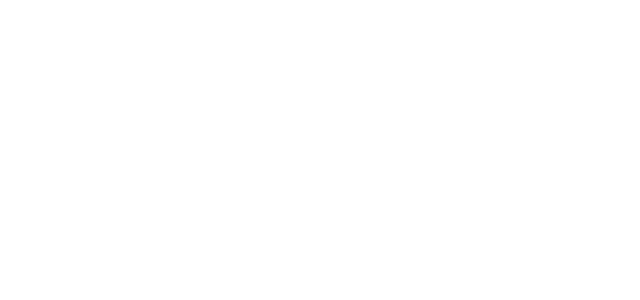
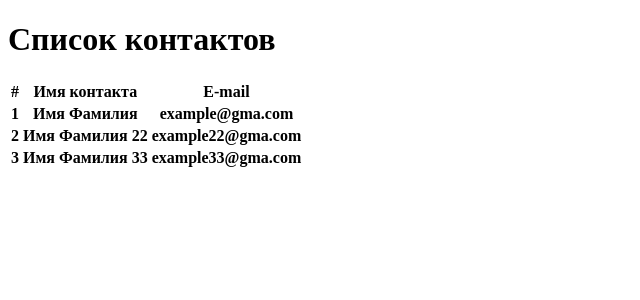
Before and after one commit to GageOsu/C-React-Bootstrap-Contacts-CRUD, a React (Vite) app in the folder client/: page / in a window 1280 px wide. Shown: the top 300 px of the page, without its empty margins (0-640 px from the left). Built offline with nearby package versions, Linux system fonts and the light colour scheme.

Commit message:
create view

```diff
--- a/client/src/App.css
+++ /dev/null
@@ -1,3 +0,0 @@
-.App {
-  text-align: center;
-}
--- a/client/src/App.jsx
+++ b/client/src/App.jsx
@@ -1,10 +1,45 @@
 import { useState } from 'react'
-import './App.css'
 
 function App() {
   return (
-    <div className='App'>
+    <div>
+      <div>
+        <div>
+          <h1>Список контактов</h1>
+        </div>
+        <div>
+          <table>
+            <thead>
+              <tr>
+                <th>#</th>
+                <th>Имя контакта</th>
+                <th>E-mail</th>
+              </tr>
+            </thead>
+            <tbody>
 
+              <tr>
+                <th>1</th>
+                <th>Имя Фамилия</th>
+                <th>example@gma.com</th>
+              </tr>
+
+              <tr>
+                <th>2</th>
+                <th>Имя Фамилия 22</th>
+                <th>example22@gma.com</th>
+              </tr>
+
+              <tr>
+                <th>3</th>
+                <th>Имя Фамилия 33</th>
+                <th>example33@gma.com</th>
+              </tr>
+
+            </tbody>
+          </table>
+        </div>
+      </div>
     </div>
   )
 }
```
